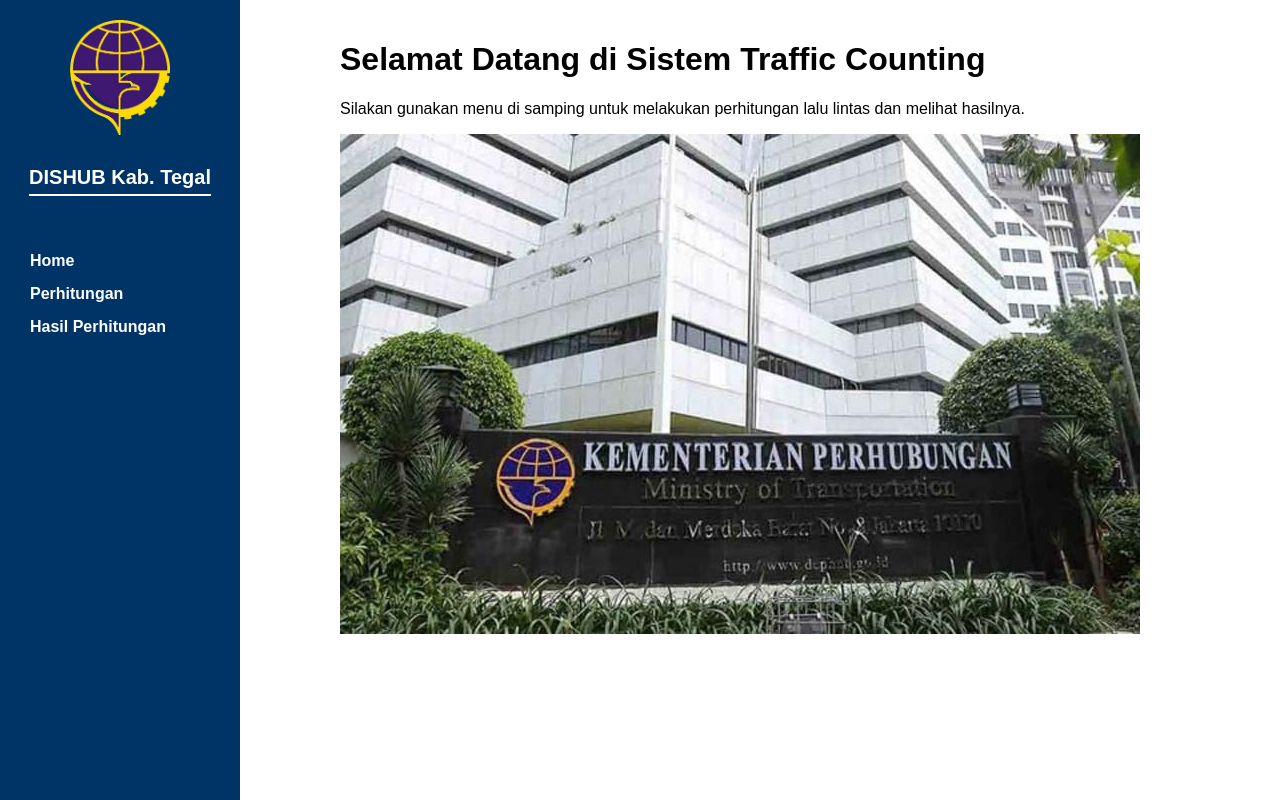
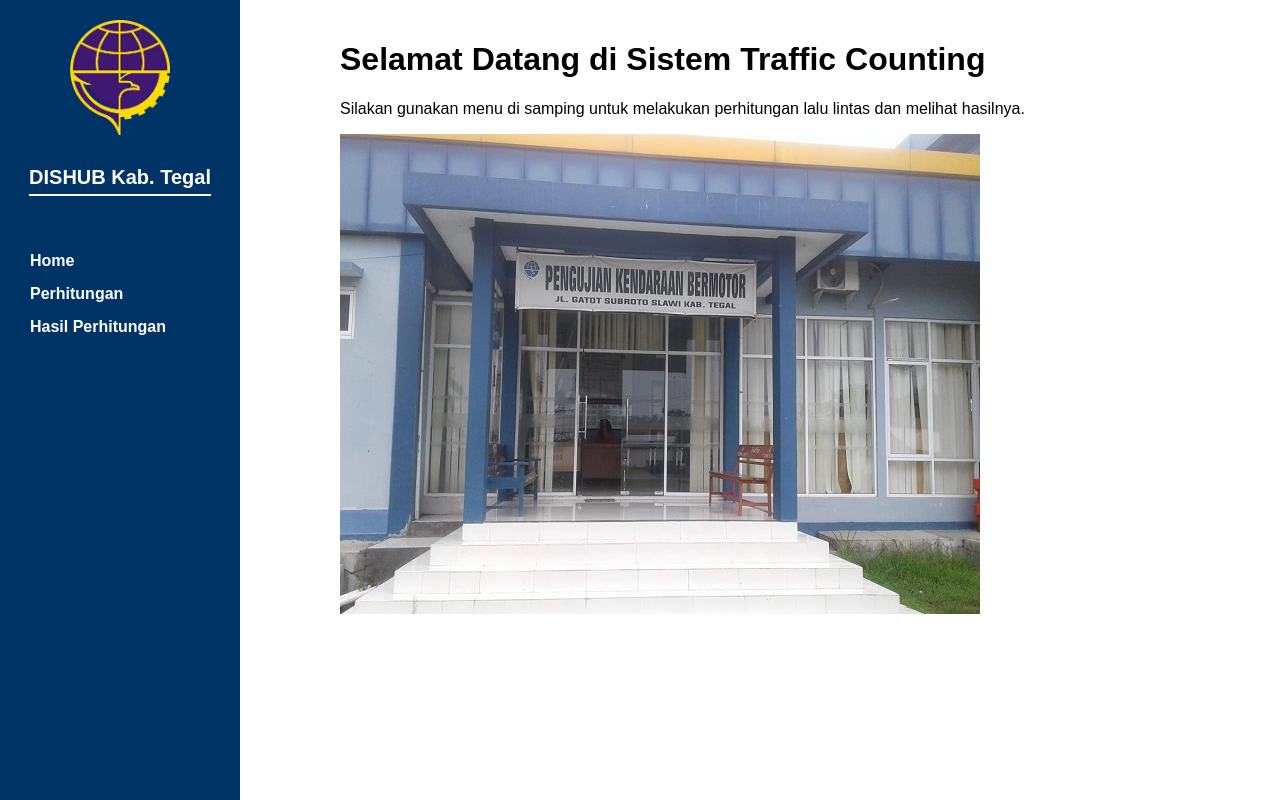
Before and after one commit to ginganomercy/traffic-dashboard, a Flask app: page / in a window 1280 px wide. Run offline with Flask 3, Linux system fonts and the light colour scheme.

Commit message:
Update home.html

```diff
--- a/templates/home.html
+++ b/templates/home.html
@@ -2,6 +2,6 @@
 {% block content %}
 <h1>Selamat Datang di Sistem Traffic Counting</h1>
 <p>Silakan gunakan menu di samping untuk melakukan perhitungan lalu lintas dan melihat hasilnya.</p>
-<img src="{{ url_for('static', filename='kantor_dishub.jpg') }}" alt="Kantor Dishub" class="welcome-image">
+<img src="{{ url_for('static', filename='kantor_dishub.png') }}" alt="Kantor Dishub" class="welcome-image">
     </div>
 {% endblock %}
```
